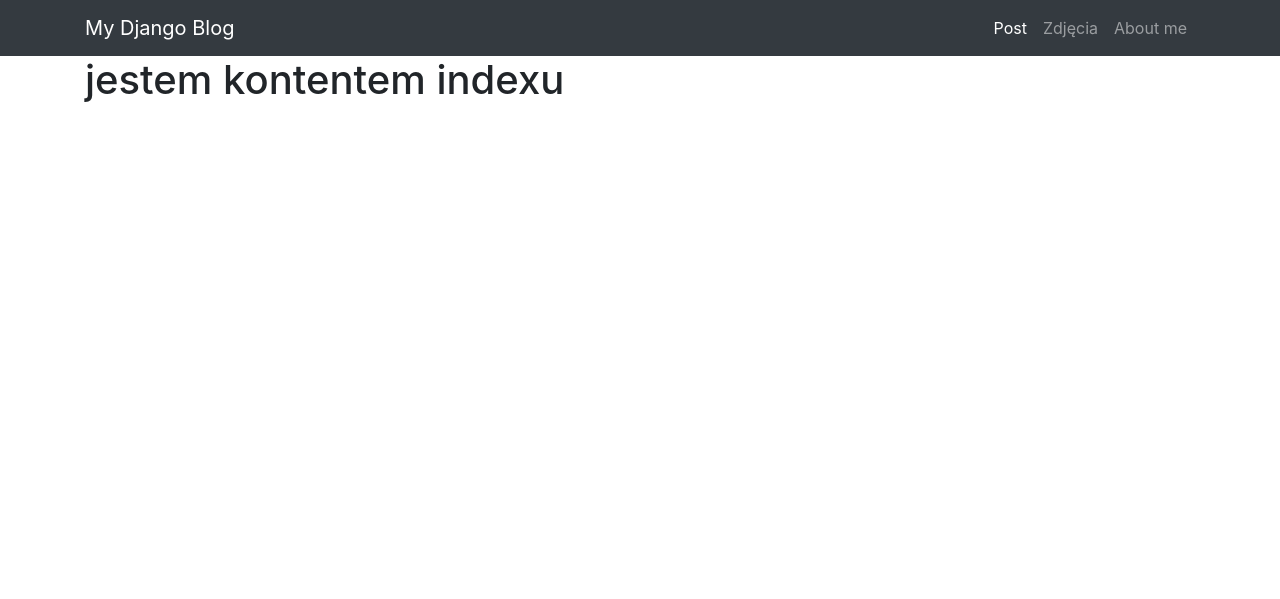
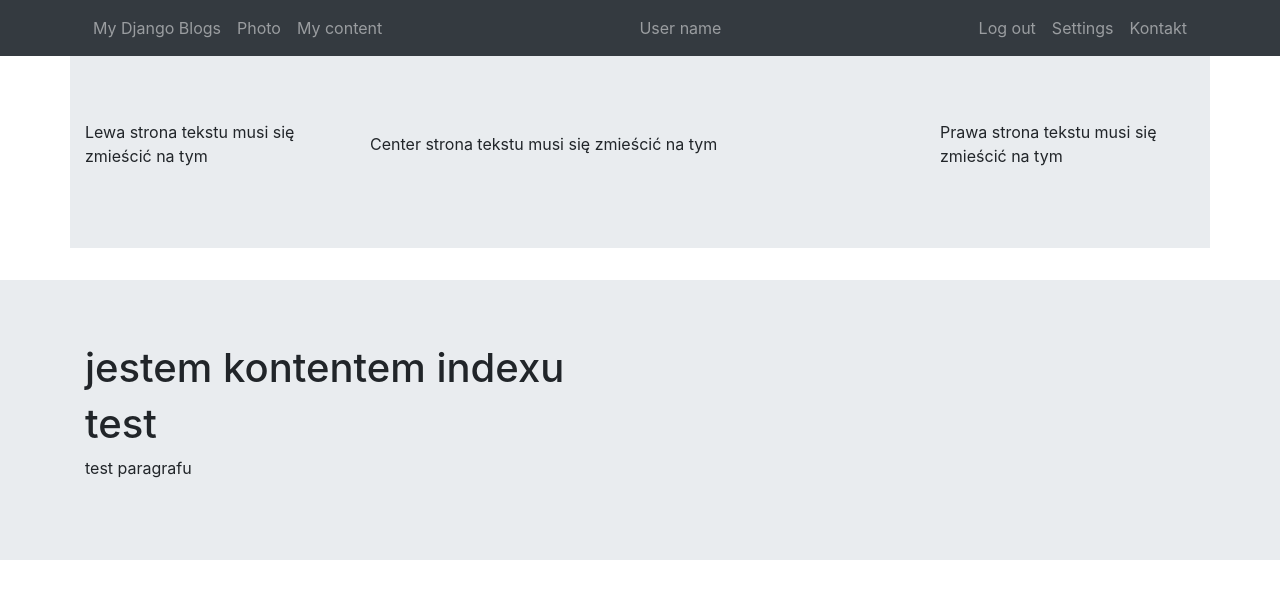
Before and after one commit to puchatek007/mysite, a Django app: template portfolio/template/index.html in a window 1280 px wide. Shown: the top 599 px of the page. Run offline with Django 3.2, Linux system fonts and the light colour scheme; the template is opened without the code that fills it, so the values that code supplies are empty; some libraries are stand-ins or nearby versions; some web fonts are replaced.

Commit message:
Poprawa pliku bazowego wyglądu

```diff
--- a/portfolio/templates/base.html
+++ b/portfolio/templates/base.html
@@ -18,33 +18,67 @@
 
 <body>
     {% block body %}
-               <nav class="navbar navbar-expand-sm navbar-dark bg-dark">
+
+        <nav class="navbar navbar-expand-md navbar-fixed-top navbar-dark bg-dark main-nav">
             <div class="container">
-                    <a class="navbar-brand" href="{% url 'home' %}">My Django Blog</a>
-                    <button class="navbar-toggler" type="button" data-toggle="collapse" data-target="#mainMenu" aria-controls="mainMenu" aria-expanded="false" aria-label="Toggle navigation">
-                      <span class="navbar-toggler-icon"></span>
-                    </button>
-                <div class="collapse navbar-collapse" id="mainMenu">
-                   <ul class="navbar-nav ml-auto">
-                       <li class="nav-item active">
-                           <a class="nav-link" href="#">Post</a>
+
+                <ul class="nav navbar-nav">
+                    <li class="nav-item">
+                        <a class="nav-link" href="#">My Django Blogs</a>
                     </li>
                     <li class="nav-item">
-                           <a class="nav-link" href="#">Zdjęcia</a>
+                        <a class="nav-link" href="#">Photo</a>
                     </li>
                     <li class="nav-item">
-                           <a class="nav-link" href="#">About me</a>
+                        <a class="nav-link" href="#">My content</a>
                     </li>
                 </ul>
-               </div>
+
+                <ul class="nav navbar-nav mx-auto">
+                    <li class="nav-item"><a class="nav-link">User name</a> </li>
+                </ul>
+
+                <ul class="nav navbar-nav">
+                    <li class="nav-item">
+                        <a class="nav-link" href="#">Log out</a>
+                    </li>
+                    <li class="nav-item">
+                        <a class="nav-link" href="#">Settings</a>
+                    </li>
+                    <li class="nav-item">
+                        <a class="nav-link" href="#">Kontakt</a>
+                    </li>
+                </ul>
+
             </div>
         </nav>
 
         <div class="container">
+            <div class="row align-items-center jumbotron jumbotron-fluid">
+                <div class="col">
+                    <p> Lewa strona tekstu musi się zmieścić na tym </p>
+                </div>
+                <div class="col-6">
+                    <p> Center strona tekstu musi się zmieścić na tym </p>
+                </div>
+                <div class="col">
+                    <p> Prawa strona tekstu musi się zmieścić na tym </p>
+                </div>
+
+            </div>
+
+        </div>
+
+        <div class="jumbotron jumbotron-fluid">
+            <div class="container">
                 {% block content %}
 
                 {% endblock %}
+                <h1> test </h1>
+                <p>test paragrafu</p>
             </div>
+        </div>
+
     {% endblock body %}
 
 
```
Lines whose indentation alone changed are shown as unchanged.
